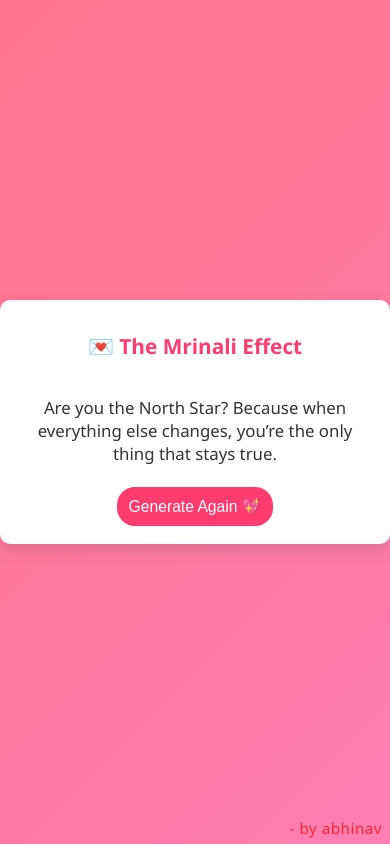
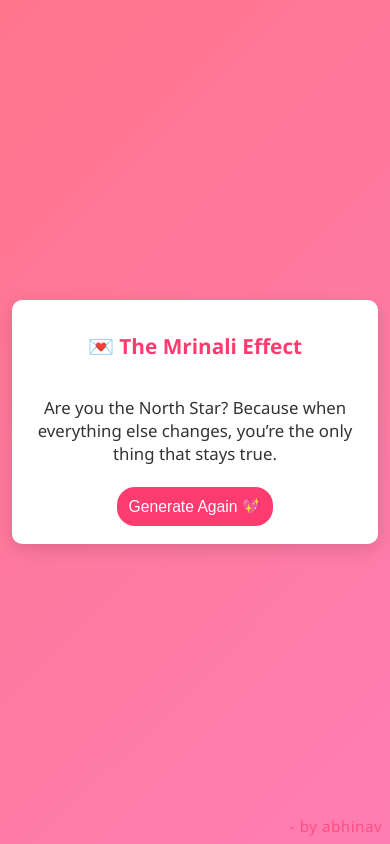
Before and after one commit to Abhinav3773/Go, a plain HTML site: page index.html in a window 390 px wide. Drawn offline with Linux system fonts and the light colour scheme.

Commit message:
Initial commit by abhinav

```diff
--- a/style.css
+++ b/style.css
@@ -78,15 +78,18 @@ button:hover {
 
 .signature {
   position: fixed;
-  right: 18px;
-  bottom: 12px;
-  color: #ff0000;
+  right: 2vw;
+  bottom: 2vw;
+  color: #ff3b6f;
   font-size: 1rem;
   font-family: 'Segoe UI', sans-serif;
   opacity: 0.7;
   letter-spacing: 0.5px;
-  z-index: 100;
+  z-index: 99999;
   pointer-events: none;
+  width: max-content;
+  max-width: 90vw;
+  background: none;
 }
 
 @media (max-width: 500px) {
@@ -97,7 +100,8 @@ button:hover {
   }
   .container {
     max-width: 98vw;
-    width: 98vw;
+    width: auto;
+    margin: 0 3vw;
     padding: 18px 4vw;
     border-radius: 10px;
     box-shadow: 0 6px 18px rgba(0,0,0,0.13);
@@ -118,9 +122,10 @@ button:hover {
   }
   .signature {
     font-size: 0.95rem;
-    right: 8px;
-    bottom: 6px;
-    z-index: 9999;
+    right: 2vw;
+    bottom: 2vw;
+    z-index: 99999;
+    max-width: 90vw;
   }
   .dots-loading span {
     width: 18px;
```
